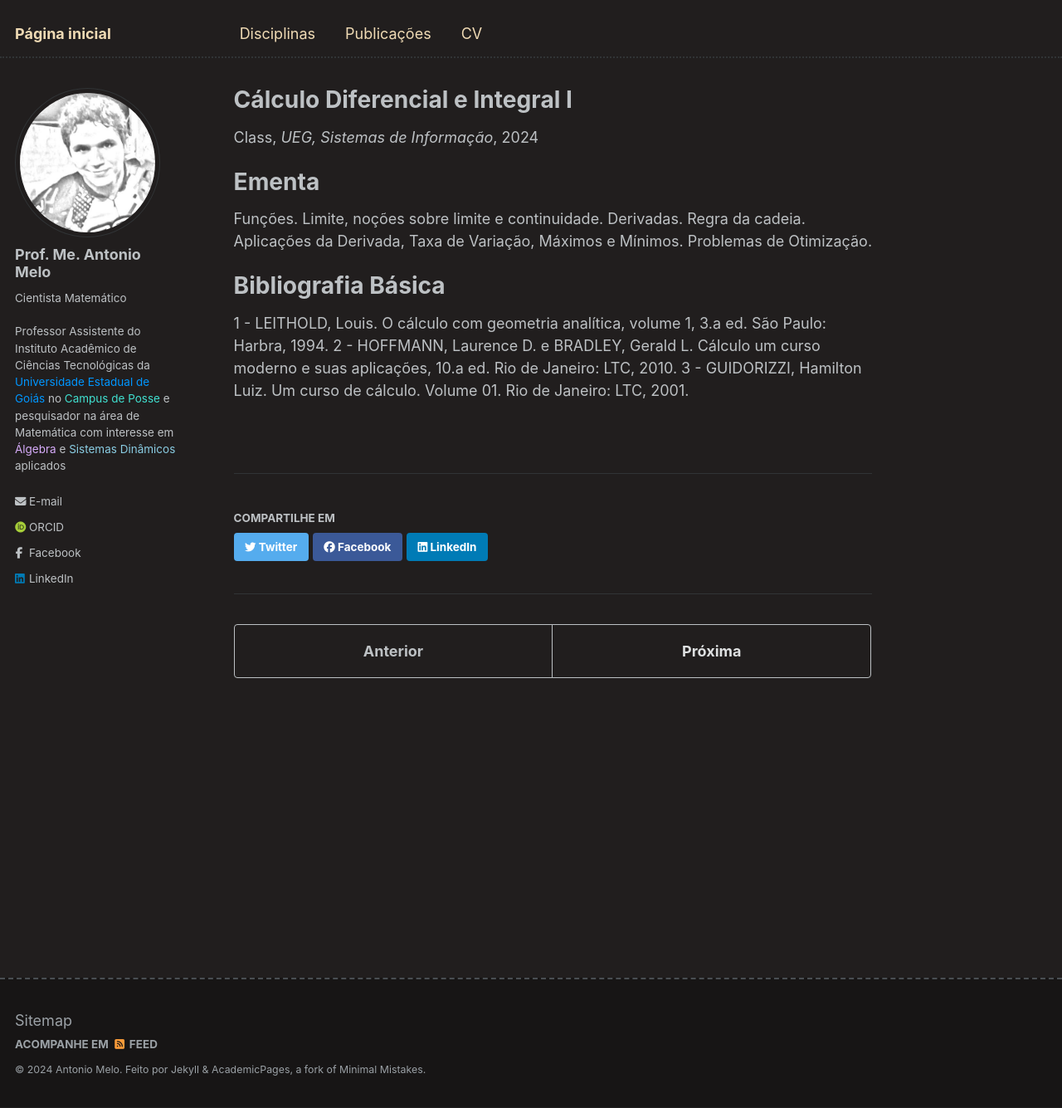
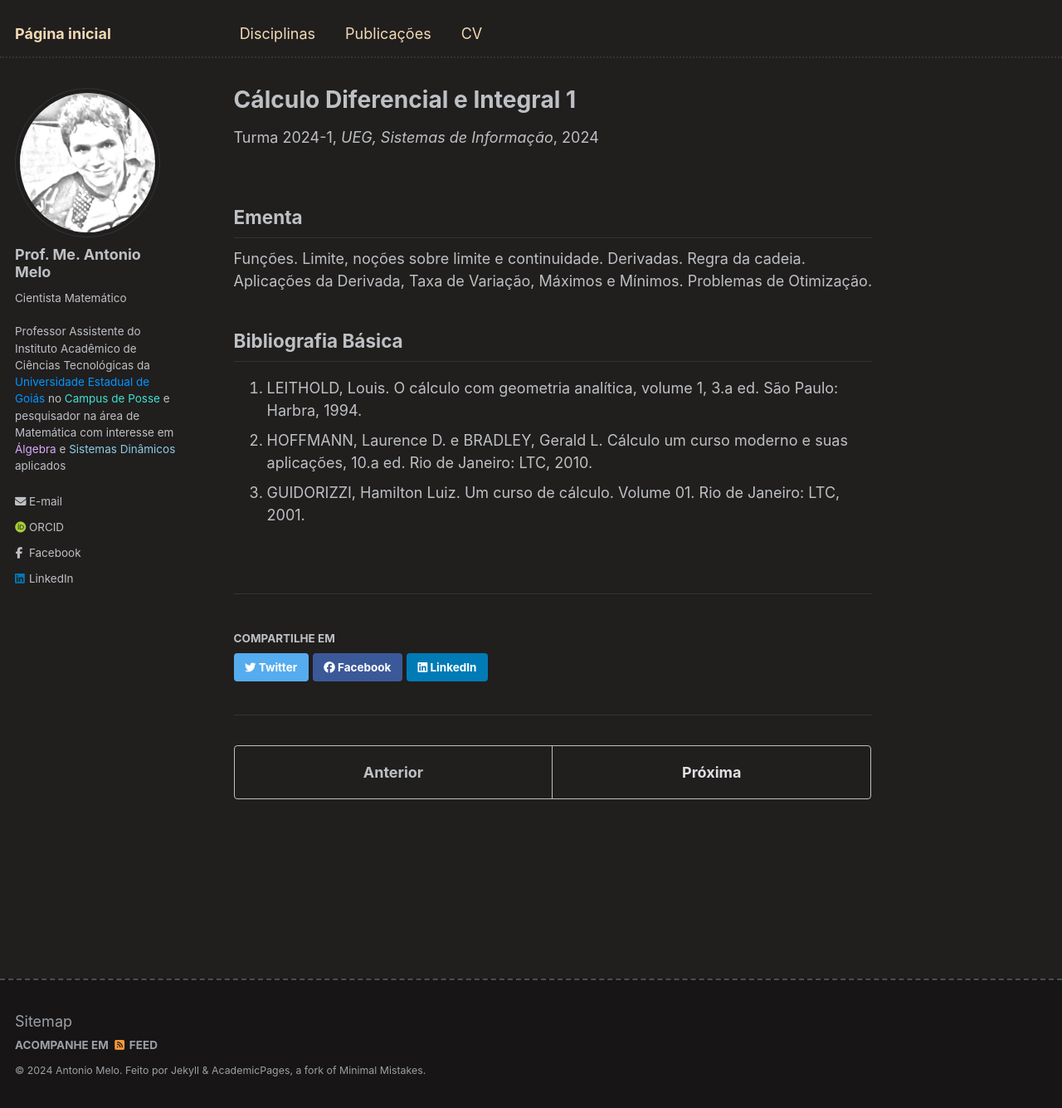
Before and after one commit to antmelo/antmelo.github.io, a Jekyll site: the page built from _teaching/2024-1-calculo1.md, in a window 1280 px wide and 1335 px high. Shown: the whole window at 83% size. Built offline with Jekyll 4.4.1, drawn with Linux system fonts in a browser that asks for light colours; nearby versions of some CDN libraries; some web fonts are replaced.

Commit message:
Update 2024-1-calculo1.md

```diff
--- a/_teaching/2024-1-calculo1.md
+++ b/_teaching/2024-1-calculo1.md
@@ -1,21 +1,21 @@
 ---
-title: "Cálculo Diferencial e Integral I"
+title: "Cálculo Diferencial e Integral 1"
 collection: teaching
-type: "Class"
+type: "Turma 2024-1"
 permalink: /teaching/2024-1-calculo1
 venue: "UEG, Sistemas de Informação"
 date: 2024-05-21
 location: "Posse, Goiás"
 ---
 
-Ementa
-======
+## Ementa
+
 Funções. Limite, noções sobre limite e continuidade. Derivadas. Regra da cadeia. Aplicações da Derivada, Taxa de Variação, Máximos e Mínimos. Problemas de
 Otimização.
 
-Bibliografia Básica
-======
+## Bibliografia Básica
 
-1 - LEITHOLD, Louis. O cálculo com geometria analítica, volume 1, 3.a ed. São Paulo: Harbra, 1994.
-2 - HOFFMANN, Laurence D. e BRADLEY, Gerald L. Cálculo um curso moderno e suas aplicações, 10.a ed. Rio de Janeiro: LTC, 2010.
-3 - GUIDORIZZI, Hamilton Luiz. Um curso de cálculo. Volume 01. Rio de Janeiro: LTC, 2001.
+
+1. LEITHOLD, Louis. O cálculo com geometria analítica, volume 1, 3.a ed. São Paulo: Harbra, 1994.
+2. HOFFMANN, Laurence D. e BRADLEY, Gerald L. Cálculo um curso moderno e suas aplicações, 10.a ed. Rio de Janeiro: LTC, 2010.
+3. GUIDORIZZI, Hamilton Luiz. Um curso de cálculo. Volume 01. Rio de Janeiro: LTC, 2001.
```
